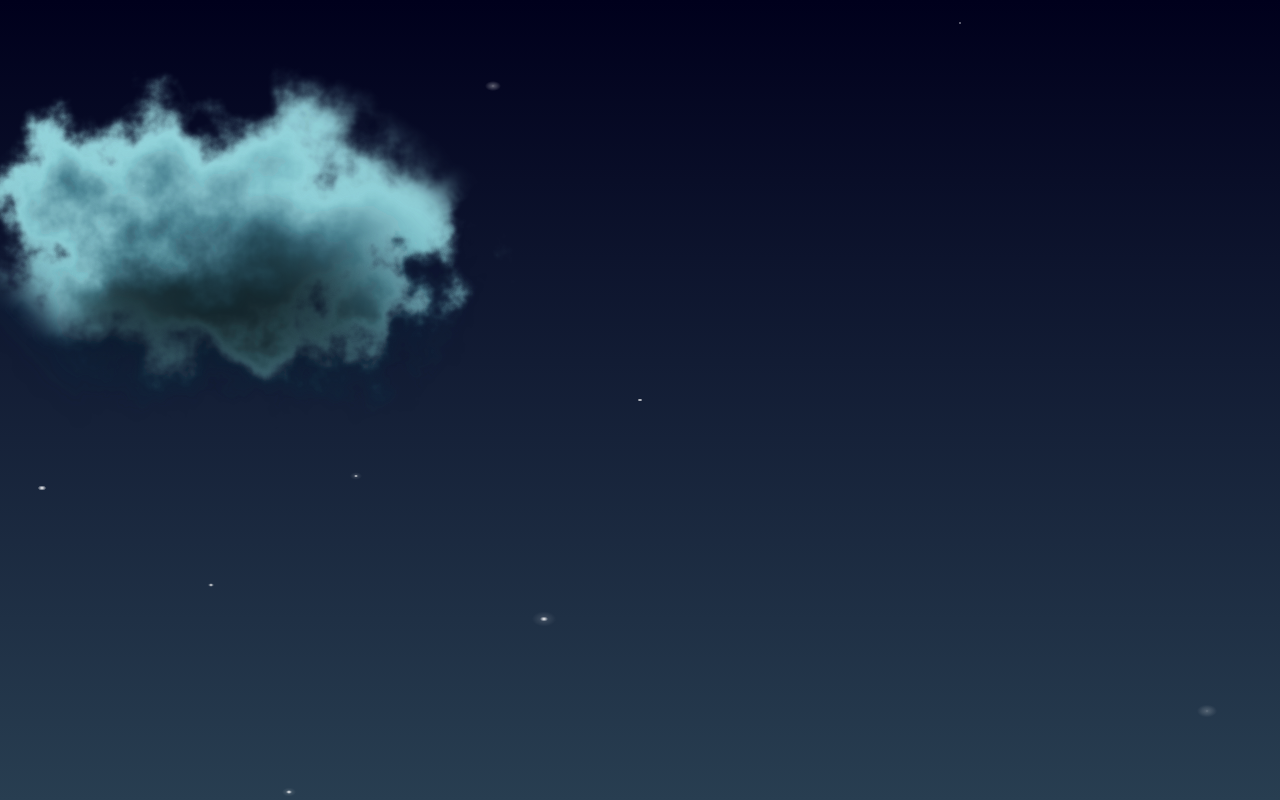
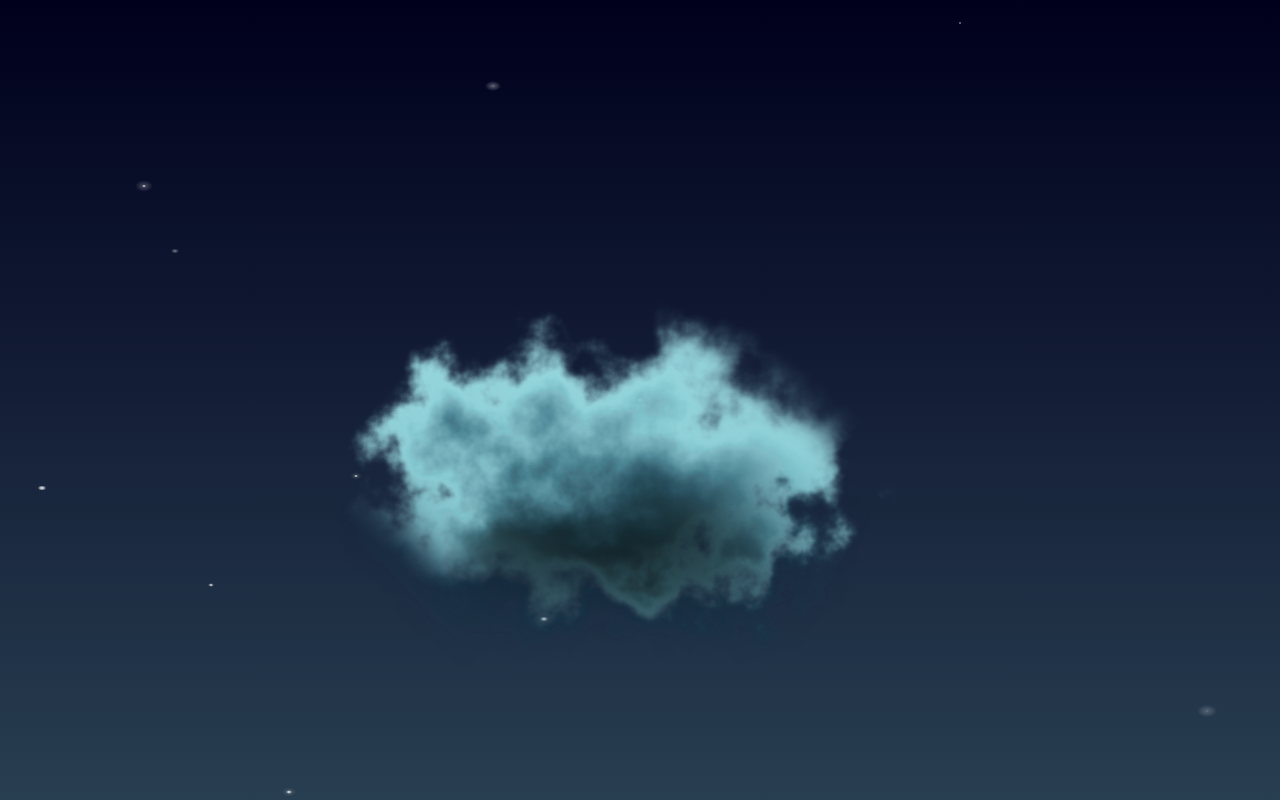
Before and after one commit to Carmen-Dominguez/Cloud-Simulator, a React (Create React App) app: page / in a window 1280 px wide. Built offline with nearby package versions, Linux system fonts and the light colour scheme.

Commit message:
cloud reposition

```diff
--- a/src/components/Cloud/Cloud.module.scss
+++ b/src/components/Cloud/Cloud.module.scss
@@ -3,8 +3,8 @@
   height: 275px;
   border-radius: 50%;
   position: absolute;
-  top: -25vh;
-  left: -25vw;
+  top: 5vh;
+  left: 5vw;
 }
 
 .day {
```
